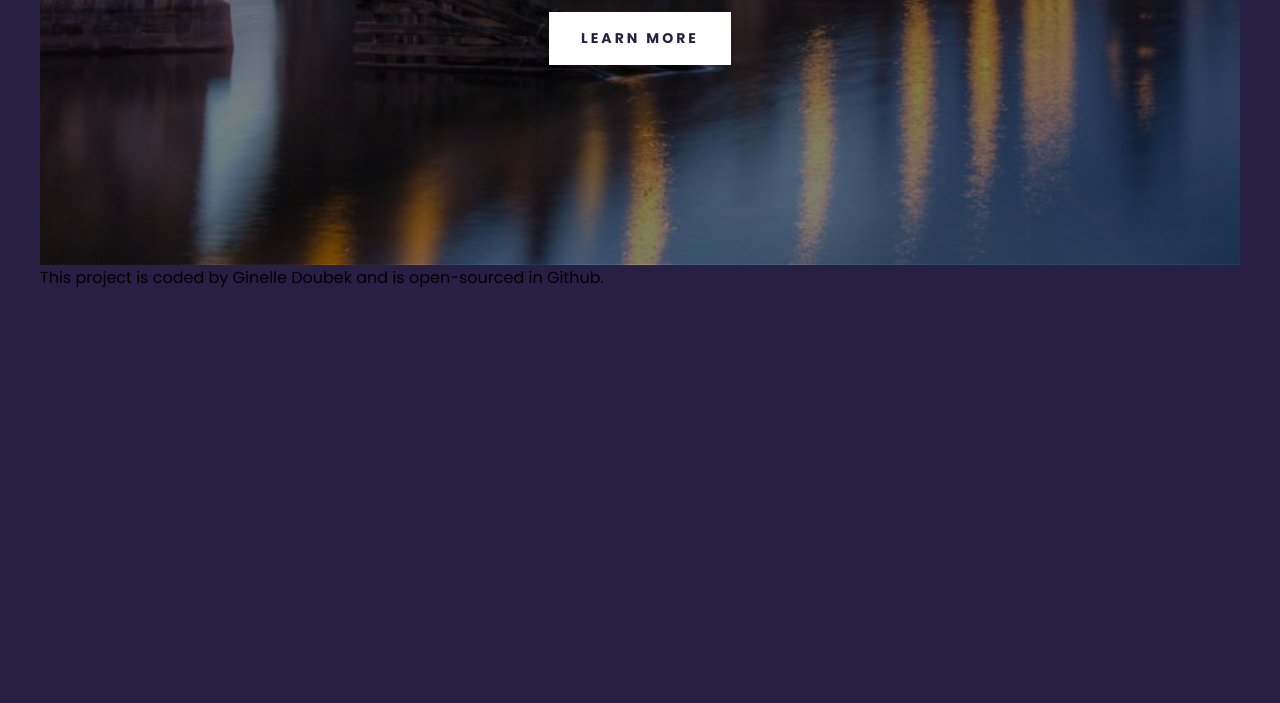
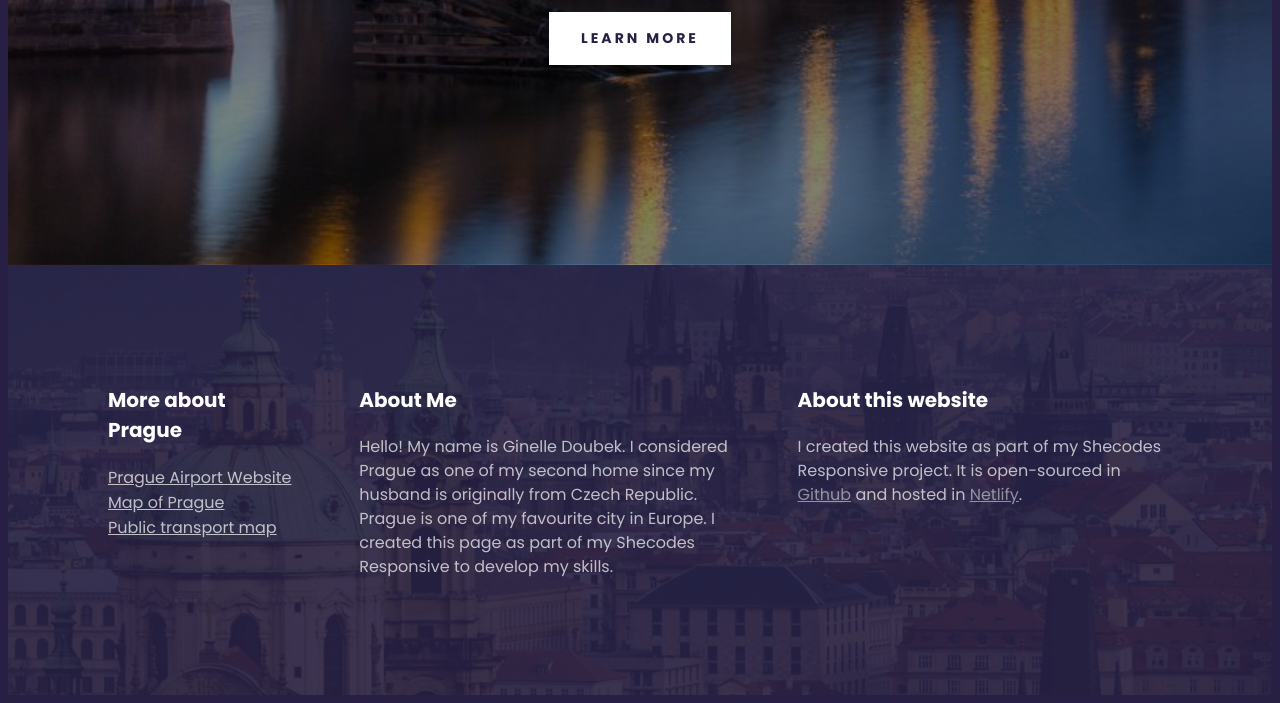
Before and after one commit to ginedou0315/Travel_Prague-Project, a plain HTML site: page index.html in a window 1280 px wide. Shown: the part 549-1252 px from the top of the page. Before the commit the page ends 847 px from the top, so only its background shows below. Drawn offline with Linux system fonts and the light colour scheme; a web font is replaced by a local one.

Commit message:
added footer and photos

```diff
--- a/index.html
+++ b/index.html
@@ -22,7 +22,57 @@
       </header>
 
       <footer>
-        This project is coded by Ginelle Doubek and is open-sourced in Github.
+        <section class="grid grid-3-columns-with-first-narrow">
+          <div>
+            <h3>More about Prague</h3>
+            <ul>
+              <li>
+                <a href="https://www.prg.aero/en#/" target="_blank"
+                  >Prague Airport Website</a
+                >
+              </li>
+              <li>
+                <a href="https://www.introducingprague.com/map/" target="_blank"
+                  >Map of Prague</a
+                >
+              </li>
+              <li>
+                <a
+                  href="https://www.metroprague.com/prague-public-transport-map/"
+                  target="_blank"
+                  >Public transport map</a
+                >
+              </li>
+            </ul>
+          </div>
+          <div>
+            <h3>About Me</h3>
+            <p>
+              Hello! My name is Ginelle Doubek. I considered Prague as one of my
+              second home since my husband is originally from Czech Republic.
+              Prague is one of my favourite city in Europe. I created this page
+              as part of my Shecodes Responsive to develop my skills.
+            </p>
+          </div>
+          <div>
+            <h3>About this website</h3>
+            <p>
+              I created this website as part of my Shecodes Responsive project.
+              It is open-sourced in
+              <a
+                href="https://github.com/ginedou0315/Travel_Prague-Project"
+                target="_blank"
+                >Github</a
+              >
+              and hosted in
+              <a
+                href="https://travel-prague-website.netlify.app/"
+                target="_blank"
+                >Netlify</a
+              >.
+            </p>
+          </div>
+        </section>
       </footer>
     </div>
   </body>
--- a/src/style.css
+++ b/src/style.css
@@ -1,5 +1,5 @@
 .container {
-  max-width: 1200px;
+  max-width: 1400px;
   margin: 0 auto;
 }
 body {
@@ -52,6 +52,53 @@ header a {
   background: white;
   margin-top: 32px;
 }
+
+footer {
+  color: white;
+  background-image: linear-gradient(
+      rgba(39, 32, 68, 0.9),
+      rgba(39, 32, 68, 0.9)
+    ),
+    url(../images/Prague\ Spires\ View.jpg);
+  background-repeat: no-repeat;
+  background-size: cover;
+}
+
+footer h3 {
+  font-weight: 700;
+  font-size: 20px;
+  line-height: 30px;
+}
+footer a {
+  color: white;
+  opacity: 0.7;
+}
+footer ul {
+  padding: 0;
+}
+footer li {
+  list-style: none;
+  margin: 0;
+  padding: 0;
+}
+.grid-3-columns-with-first-narrow {
+  grid-template-columns: 1fr 2fr 2fr;
+}
+.grid {
+  display: grid;
+  grid-gap: 64px;
+}
+section {
+  max-width: 100%;
+  margin: 0 auto;
+  padding: 100px;
+}
+footer p {
+  font-weight: 400;
+  font-size: 16px;
+  opacity: 0.7;
+  line-height: 24px;
+}
 @media (max-width: 800px) {
   header {
     padding: 60px 0;
```
Also changed, not shown: images/Prague Spires View.jpg (added), 1 other file.
